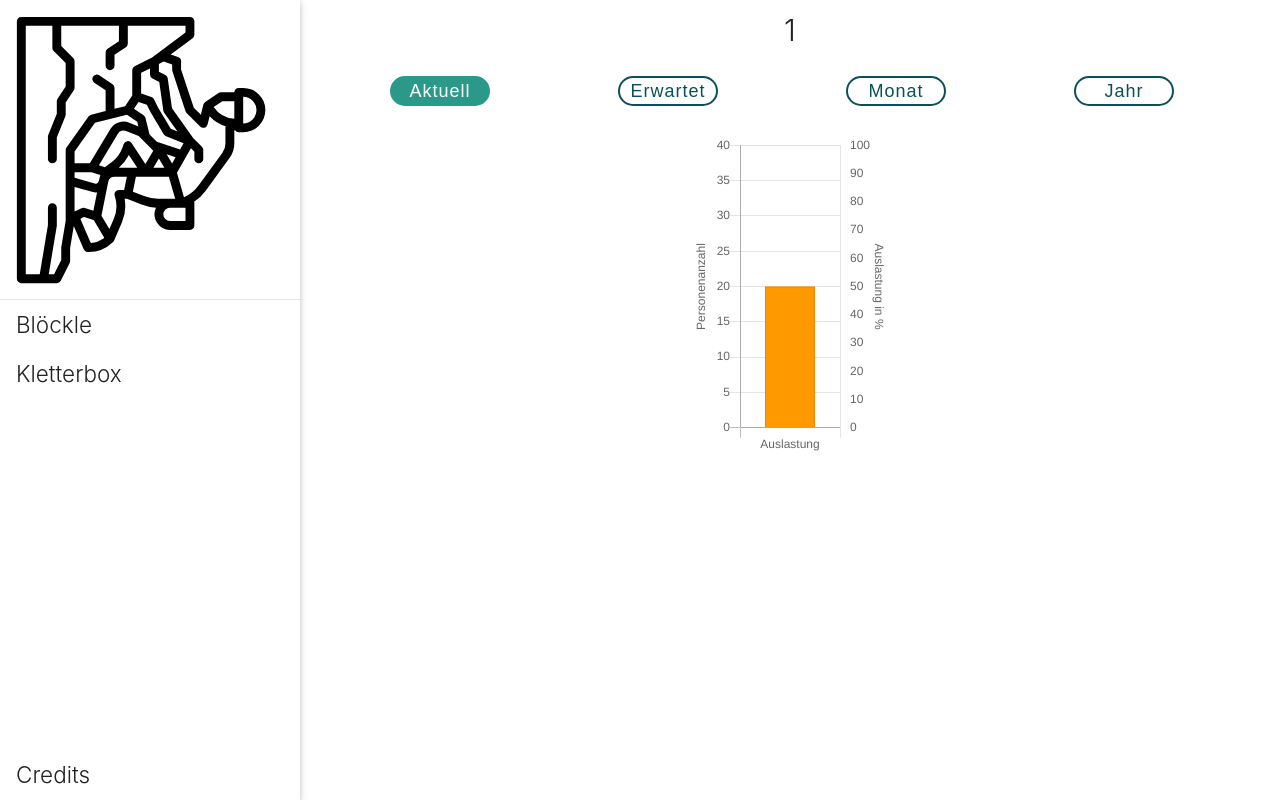
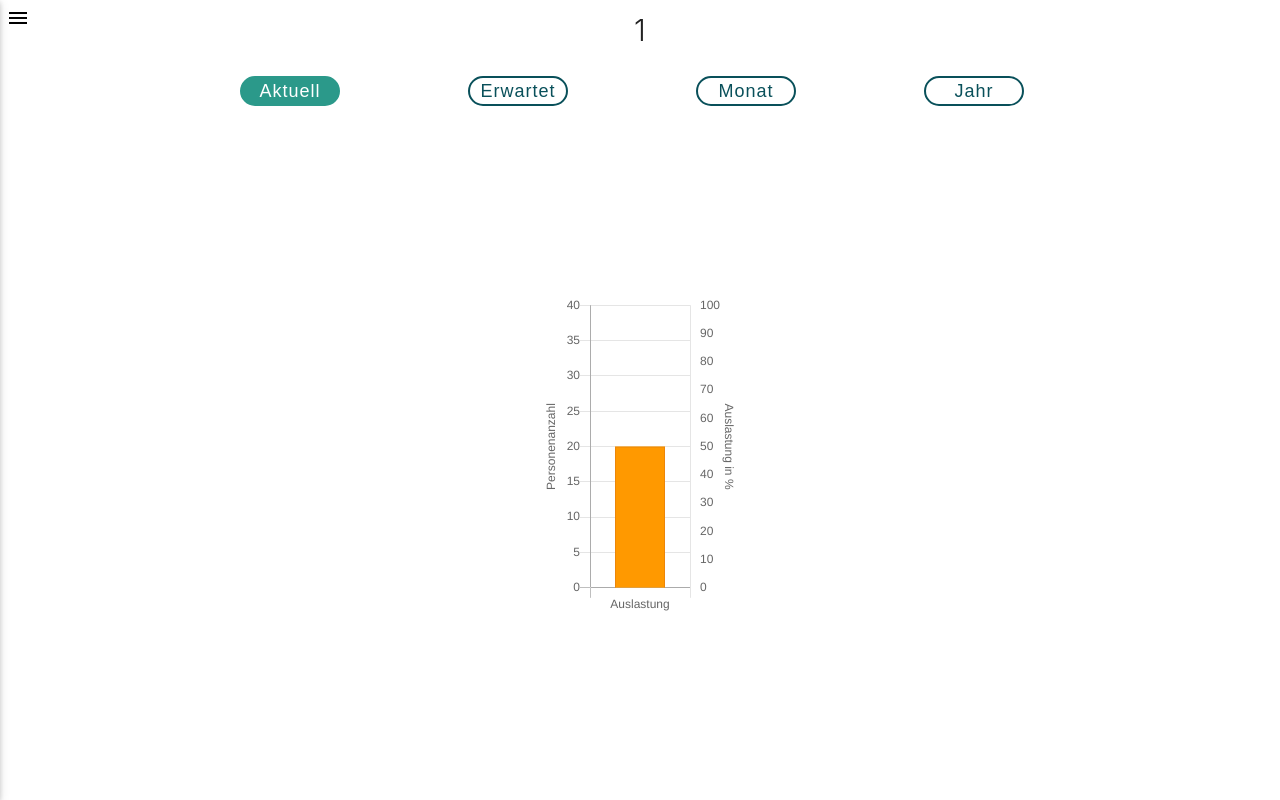
Before and after one commit to HuiiBuh/facility-utilization-statistics, a React (Create React App) app in the folder client/: page /facility/1 in a window 1280 px wide. Built offline with nearby package versions, Linux system fonts and the light colour scheme; no server answers.

Commit message:
Updated the sidenava and the main view

```diff
--- a/client/src/components/app/app.tsx
+++ b/client/src/components/app/app.tsx
@@ -1,5 +1,5 @@
 import React from "react";
-import {Switch, Route} from "react-router-dom";
+import {Route, Switch} from "react-router-dom";
 
 import "./app.scss";
 import Sidenav from "../sidenav/sidenav";
@@ -19,13 +19,13 @@ class App extends React.Component {
     };
 
     render() {
+
         return (
             <div className="fullscreen flex">
 
                 <Sidenav/>
 
                 <div className="right">
-                    {/*<span className="close">&#43;</span>*/}
 
                     <Switch>
                         <Route path="/facility/:id" render={({match}) => (
@@ -36,6 +36,9 @@ class App extends React.Component {
                         </Route>
                         <Route exact path="/admin">
                             <Admin/>
+                        </Route>
+                        <Route path="/" exact>
+                            <h1 className="text-center">Wähle eine Einrichtung</h1>
                         </Route>
                         <Route path="/">
                             <h1 className="text-center">Nothing found</h1>
--- a/client/src/components/facility/facility.scss
+++ b/client/src/components/facility/facility.scss
@@ -1,8 +1,12 @@
 .full-height {
   height: 100%;
+  display: flex;
+  flex-direction: column;
 }
 
 .diagram-outlet {
-  margin-top: 1rem;
-  //  TODO fill remaining height
+  flex-grow: 1;
+  align-items: center;
+  display: flex;
+  justify-content: center;
 }
--- a/client/src/components/facility/facility.tsx
+++ b/client/src/components/facility/facility.tsx
@@ -2,7 +2,7 @@ import React from "react";
 import {RoundButton} from "../index";
 
 import "./facility.scss";
-import {NavLink, Switch, Route} from "react-router-dom";
+import {NavLink, Route, Switch} from "react-router-dom";
 import {BarGraph} from "../graphs";
 
 interface IsActive {
@@ -26,41 +26,39 @@ interface State {
 
 export default class Facility extends React.Component {
 
-    props: Props = {
-        id: "null"
-    };
+    props: Props;
 
     state: State = {
-        current: false,
+        current: true,
         expected: false,
         month: false,
         year: false
     };
 
-    active(key: "current" | "expected" | "month" | "year"): any {
+    constructor(props: any) {
+        super(props);
+        this.props = props;
+    }
 
-        return (params: any): boolean => {
-            if (!params) return false;
-
-            const parameters: IsActive = params;
-
-            const regex: RegExp = new RegExp(parameters.path);
-            const match: boolean = regex.test(parameters.url);
-
-            if (this.state[key] !== match) {
+    updateActiveButton = (key: "current" | "expected" | "month" | "year") => {
+        return (): void => {
             const stateUpdate: State = {
                 current: false,
                 expected: false,
                 month: false,
                 year: false
             };
-                stateUpdate[key] = match;
+            stateUpdate[key] = true;
             this.setState(stateUpdate);
-            }
+        };
+    };
 
-            return match;
+    onEnter = (key: "current" | "expected" | "month" | "year"): (event: React.KeyboardEvent<HTMLAnchorElement>) => void => {
+        return (event: React.KeyboardEvent<HTMLAnchorElement>): void => {
+            event.key === "Enter" && this.updateActiveButton(key)();
         };
-    }
+    };
+
 
     render() {
         return (
@@ -73,25 +71,35 @@ export default class Facility extends React.Component {
                 <div className="text-center">
                     <div className="select-time">
 
-                        <NavLink to={`/facility/${this.props.id}`} isActive={this.active("current")} exact>
+                        <NavLink to={`/facility/${this.props.id}`} exact tabIndex={-1}
+                                 onClick={this.updateActiveButton("current")}
+                                 onKeyPress={this.onEnter("current")}
+                        >
                             <RoundButton isSmall={true}
                                          type={this.state.current ? "primary" : "secondary"}
                                          isActive={this.state.current}>Aktuell</RoundButton>
                         </NavLink>
 
-                        <NavLink to={`/facility/${this.props.id}/expected`} isActive={this.active("expected")}>
+                        <NavLink to={`/facility/${this.props.id}/expected`} tabIndex={-1}
+                                 onClick={this.updateActiveButton("expected")}
+                                 onKeyPress={this.onEnter("expected")}
+                        >
                             <RoundButton isSmall={true}
                                          type={this.state.expected ? "primary" : "secondary"}
                                          isActive={this.state.expected}>Erwartet</RoundButton>
                         </NavLink>
 
-                        <NavLink to={`/facility/${this.props.id}/month`} isActive={this.active("month")}>
+                        <NavLink to={`/facility/${this.props.id}/month`} tabIndex={-1}
+                                 onClick={this.updateActiveButton("month")}
+                                 onKeyPress={this.onEnter("month")}>
                             <RoundButton isSmall={true}
                                          type={this.state.month ? "primary" : "secondary"}
                                          isActive={this.state.month}>Monat</RoundButton>
                         </NavLink>
 
-                        <NavLink to={`/facility/${this.props.id}/year`} isActive={this.active("year")}>
+                        <NavLink to={`/facility/${this.props.id}/year`} tabIndex={-1}
+                                 onClick={this.updateActiveButton("year")}
+                                 onKeyPress={this.onEnter("year")}>
                             <RoundButton isSmall={true}
                                          type={this.state.year ? "primary" : "secondary"}
                                          isActive={this.state.year}>Jahr</RoundButton>
--- /dev/null
+++ b/client/src/components/sidenav/responsive.scss
@@ -0,0 +1,71 @@
+.nav-overlay {
+  position: fixed;
+  display: none;
+  top: 0;
+  bottom: 0;
+  left: 0;
+  right: 0;
+  z-index: 50;
+  background-color: rgba(0, 0, 0, 0.12);
+}
+
+
+@media (max-width: 2000px) {
+  .right {
+    width: 100%;
+  }
+
+  .left {
+    z-index: 100;
+    position: absolute;
+    transform: translateX(-100%);
+    transition: transform ease-in-out .5s;
+  }
+
+  .show-menu {
+    .left {
+      transform: translateX(0);
+    }
+
+    .nav-overlay {
+      animation: fade-in 1s forwards;
+      display: block;
+    }
+  }
+
+  .header {
+    width: 100%;
+  }
+
+  .navbar-icon {
+    border: dotted 1px transparent;
+
+    position: fixed;
+    padding: 5px;
+    cursor: pointer;
+    top: 0;
+    left: 0;
+    z-index: 10;
+
+    &:focus {
+      border: dotted 1px gray;
+      border-radius: 10px;
+    }
+  }
+}
+
+@keyframes fade-in {
+  0% {
+    opacity: 0;
+    display: none;
+  }
+
+  1% {
+    display: block;
+  }
+
+  100% {
+    opacity: 1;
+    display: block;
+  }
+}
--- a/client/src/components/sidenav/sidenav.scss
+++ b/client/src/components/sidenav/sidenav.scss
@@ -1,20 +1,21 @@
 $left-width: 300px;
-
 
 .left {
   position: relative;
+  box-shadow: 0 2px 5px 0 rgba(0, 0, 0, 0.16), 0 2px 10px 0 rgba(0, 0, 0, 0.12);
   height: 100vh;
   width: $left-width;
 }
 
 .sidenav {
-  box-shadow: 0 2px 5px 0 rgba(0, 0, 0, 0.16), 0 2px 10px 0 rgba(0, 0, 0, 0.12);
+  height: 100vh;
+  position: absolute;
+  z-index: 100;
 
   .nav-active.menu-entry > h2 {
     background-color: rgba(0, 0, 0, 0.05);
   }
 }
-
 
 .menu-entry {
 
@@ -46,3 +47,5 @@ $left-width: 300px;
   box-sizing: border-box;
   transform: scaleX(-1);
 }
+
+@import "./responsive.scss";
--- a/client/src/components/sidenav/sidenav.tsx
+++ b/client/src/components/sidenav/sidenav.tsx
@@ -4,12 +4,42 @@ import {NavLink} from "react-router-dom";
 import "./sidenav.scss";
 import climbingImage from "../../images/climbing.svg";
 
+interface State {
+    hidden: boolean
+}
 
 export default class Sidenav extends React.Component {
 
+    state: State = {
+        hidden: true
+    };
+
+    private hideSidenav = () => {
+        this.setState({hidden: true});
+    };
+
+    private showSidenav = (event: React.KeyboardEvent<HTMLSpanElement> | React.MouseEvent<HTMLSpanElement>) => {
+
+        // @ts-ignore
+        if (event.key !== undefined && event.key !== "Enter") return;
+
+        this.setState({hidden: false});
+    };
+
     render() {
-        return <div className="left sidenav">
 
+        let navClassList: string = "nav-wrapper ";
+        if (!this.state.hidden) navClassList += "show-menu";
+
+        return <div className={navClassList}>
+            <span className="material-icons navbar-icon" onClick={this.showSidenav} onKeyPress={this.showSidenav}
+                  tabIndex={0}>menu</span>
+
+            <div onClick={this.hideSidenav} className="nav-overlay"/>
+
+            <div className="left">
+
+                <div className="sidenav app-background">
                     <img className="nav-image" src={climbingImage} alt="Climbing"/>
 
                     <hr className="divider"/>
@@ -17,20 +47,25 @@ export default class Sidenav extends React.Component {
                     <NavLink to="/facility/blöckle" className="menu-entry" activeClassName="nav-active">
                         <h2>Blöckle</h2>
                     </NavLink>
+
                     <NavLink to="/facility/kletterbox" className="menu-entry" activeClassName="nav-active">
                         <h2>Kletterbox</h2>
                     </NavLink>
 
                     <div className="bottom">
+
                         {localStorage.getItem("isAdmin") &&
                         <NavLink to="/admin" className="menu-entry" activeClassName="nav-active">
                             <h2>Admin</h2>
                         </NavLink>
                         }
+
                         <NavLink to="/credits" className="menu-entry" activeClassName="nav-active">
                             <h2>Credits</h2>
                         </NavLink>
                     </div>
+                </div>
+            </div>
         </div>;
     }
 }
--- a/client/src/index.scss
+++ b/client/src/index.scss
@@ -11,9 +11,13 @@ body {
 }
 
 // Disable unwanted properties
-*::-moz-focus-inner, * {
+*::-moz-focus-inner {
   border: 0;
-  outline: none;
+}
+
+* {
+  outline: none !important;
+
 }
 
 :root {
@@ -65,3 +69,8 @@ input {
     box-shadow: 0 0 0 .2rem var(--secondary-light-1);
   }
 }
+
+// Background
+.app-background {
+  background-color: white;
+}
--- a/client/src/service-worker.ts
+++ b/client/src/service-worker.ts
@@ -26,8 +26,7 @@ type Config = {
 };
 
 export function register(config?: Config) {
-    // TODO if (process.env.NODE_ENV === 'production' && 'serviceWorker' in navigator) {
-    if ("serviceWorker" in navigator) {
+    if (process.env.NODE_ENV === "production" && "serviceWorker" in navigator) {
         // The URL constructor is available in all browsers that support SW.
         const publicUrl = new URL(
             process.env.PUBLIC_URL,
@@ -43,7 +42,6 @@ export function register(config?: Config) {
         window.addEventListener("load", () => {
             const swUrl = `${process.env.PUBLIC_URL}/service-worker.js`;
 
-            // TODO if (isLocalhost) {
             if (isLocalhost) {
                 // This is running on localhost. Let's check if a service worker still exists or not.
                 checkValidServiceWorker(swUrl, config);
```
Lines whose indentation alone changed are shown as unchanged.
